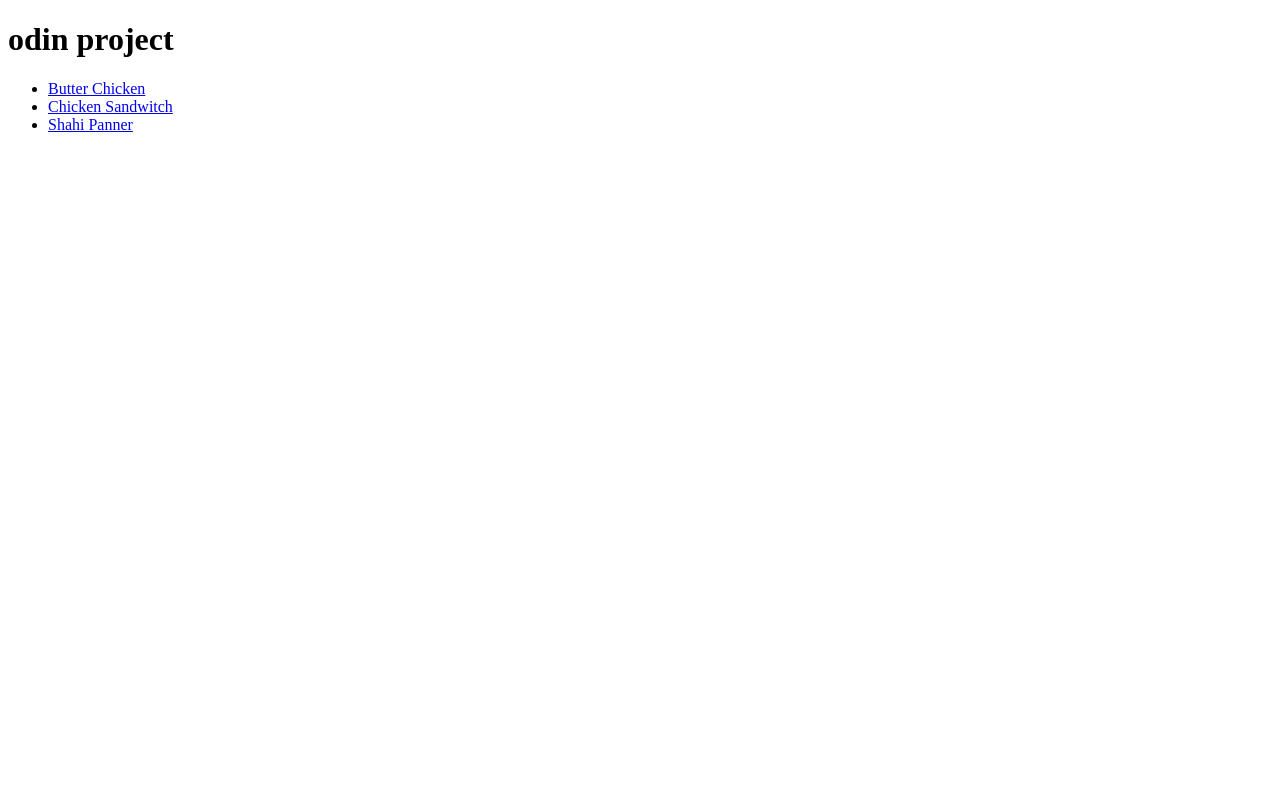
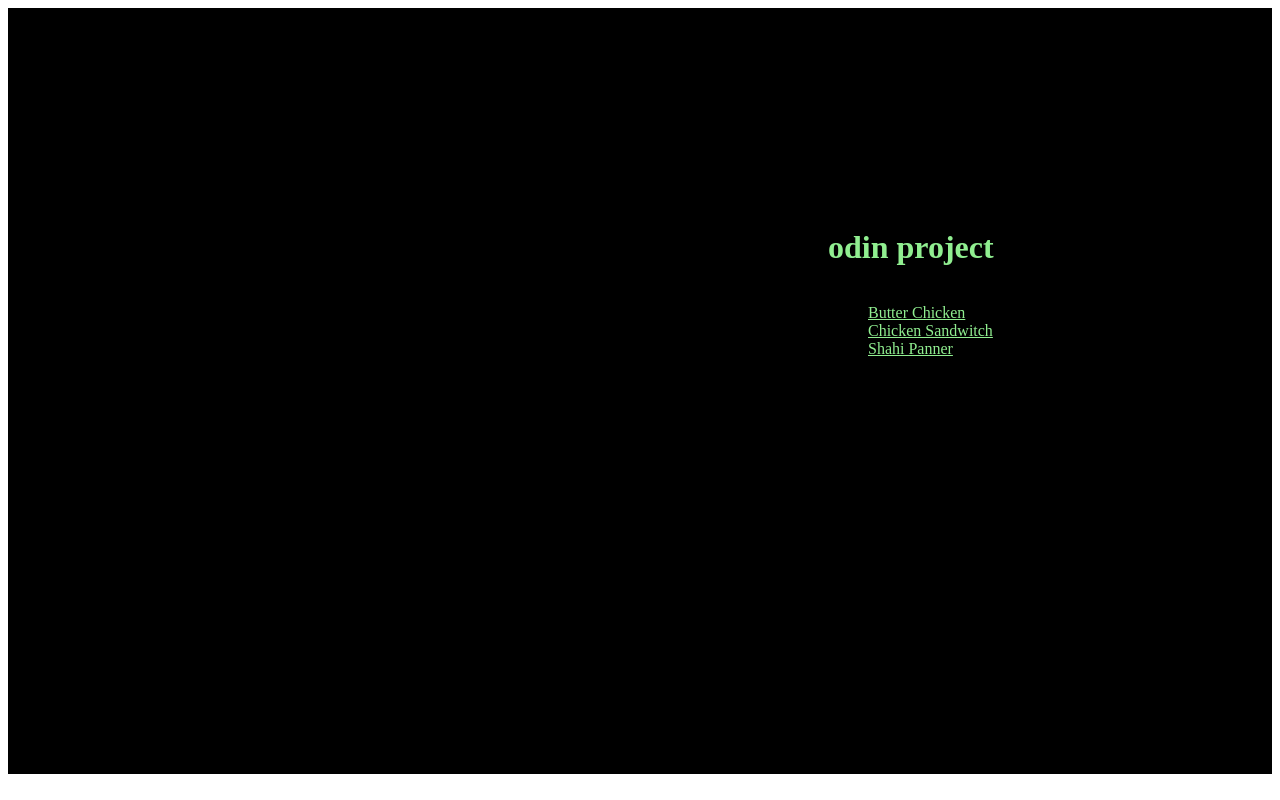
Before and after one commit to Taran-Grewal/odin-recipes, a plain HTML site: page index.html in a window 1280 px wide. Drawn offline with Linux system fonts and the light colour scheme.

Commit message:
adding css to my existing odin-recipes html file

```diff
--- /dev/null
+++ b/index.css
@@ -0,0 +1,34 @@
+h1 {
+    color: lightgreen;
+    font: size 100px;;
+    font-weight: bold;
+    display:inline-block;
+
+    margin-left: 620px;
+
+
+
+
+
+
+
+
+
+}
+li a{
+    color:lightgreen;
+
+
+    font-weight: lighter;
+    display:inline-block;
+    align-content: center;
+    margin-left: 620px;
+
+
+}
+.recipe-card{
+    background-color: black;
+    padding: 200px;
+    display:  block;
+    padding-bottom: 400px;
+}
--- a/index.html
+++ b/index.html
@@ -1,6 +1,7 @@
 <!DOCTYPE html>
 <html lang="en">
     <head>
+        <link rel="stylesheet" href="index.css">
         <meta charset="UTF-8">
         <title>recipes</title>
 
@@ -8,6 +9,9 @@
 
 
     <body>
+        <div class="recipe-card">
+
+
 
 
 
@@ -18,6 +22,8 @@
         <li><a href="./recipes/chicken_sandwitch.html">Chicken Sandwitch</a></li>
         <li><a href="./recipes/shahi_shahipanner.html">Shahi Panner</a></li>
         </ul>
+    </div>
+
 
     </body>
 </html>
--- /dev/null
+++ b/recipes/butter_chicken.css
@@ -0,0 +1,19 @@
+img{
+
+
+    vertical-align: 56%;
+    display:inline-block
+}
+
+
+li{
+    color: lightgreen;
+
+
+
+
+}
+.recipe-card{
+    background-color: black;
+    display: inline-block;
+}
--- /dev/null
+++ b/recipes/chicken_sandwitch.css
@@ -0,0 +1,18 @@
+img{
+
+
+    vertical-align: 56%;
+    display:inline-block
+}
+
+
+li{
+    color: lightgreen;
+
+
+
+
+}
+.recipe-card{
+    background-color: black;
+    display: inline-block;}
--- /dev/null
+++ b/recipes/shahi_shahipanner.css
@@ -0,0 +1,18 @@
+img{
+
+
+    vertical-align: 56%;
+    display:inline-block
+}
+
+
+li{
+    color: lightgreen;
+
+
+
+
+}
+.recipe-card{
+    background-color: black;
+    display: inline-block;}
```
Also changed, not shown: recipes/butter_chicken.html (+3 -0 lines), recipes/chicken_sandwitch.html (+3 -0 lines), recipes/shahi_shahipanner.html (+3 -0 lines), 1 other file.
